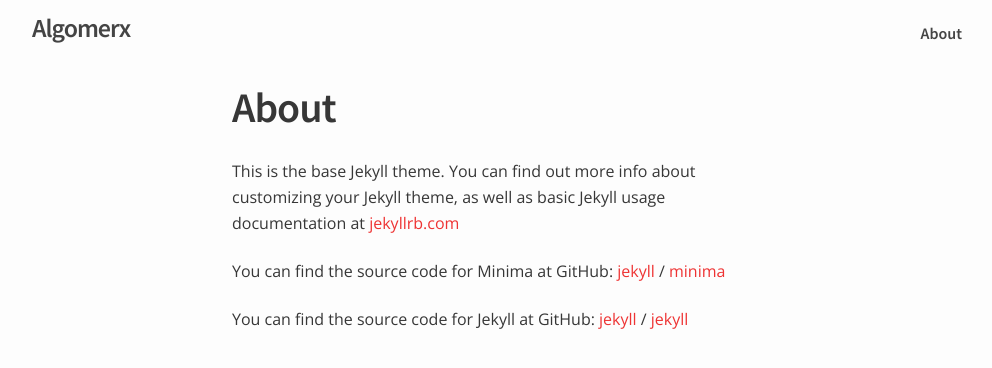
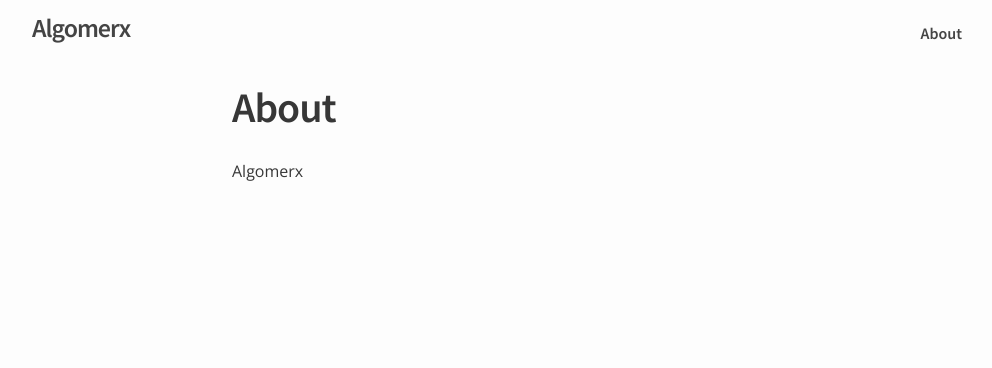
Before and after one commit to algomerx/algomerx.github.io, a Jekyll site: the page built from about.markdown, in a window 1280 px wide. Shown: the top 368 px of the page, without its empty margins (138-1130 px from the left). Built offline with Jekyll 4.4.1, drawn with Linux system fonts in a browser that asks for light colours.

Commit message:
Update pages

```diff
--- a/about.markdown
+++ b/about.markdown
@@ -4,15 +4,4 @@
 permalink: /about/
 ---
 
-This is the base Jekyll theme. You can find out more info about customizing your Jekyll theme, as well as basic Jekyll usage documentation at [jekyllrb.com](https://jekyllrb.com/)
-
-You can find the source code for Minima at GitHub:
-[jekyll][jekyll-organization] /
-[minima](https://github.com/jekyll/minima)
-
-You can find the source code for Jekyll at GitHub:
-[jekyll][jekyll-organization] /
-[jekyll](https://github.com/jekyll/jekyll)
-
-
-[jekyll-organization]: https://github.com/jekyll
+Algomerx
```
